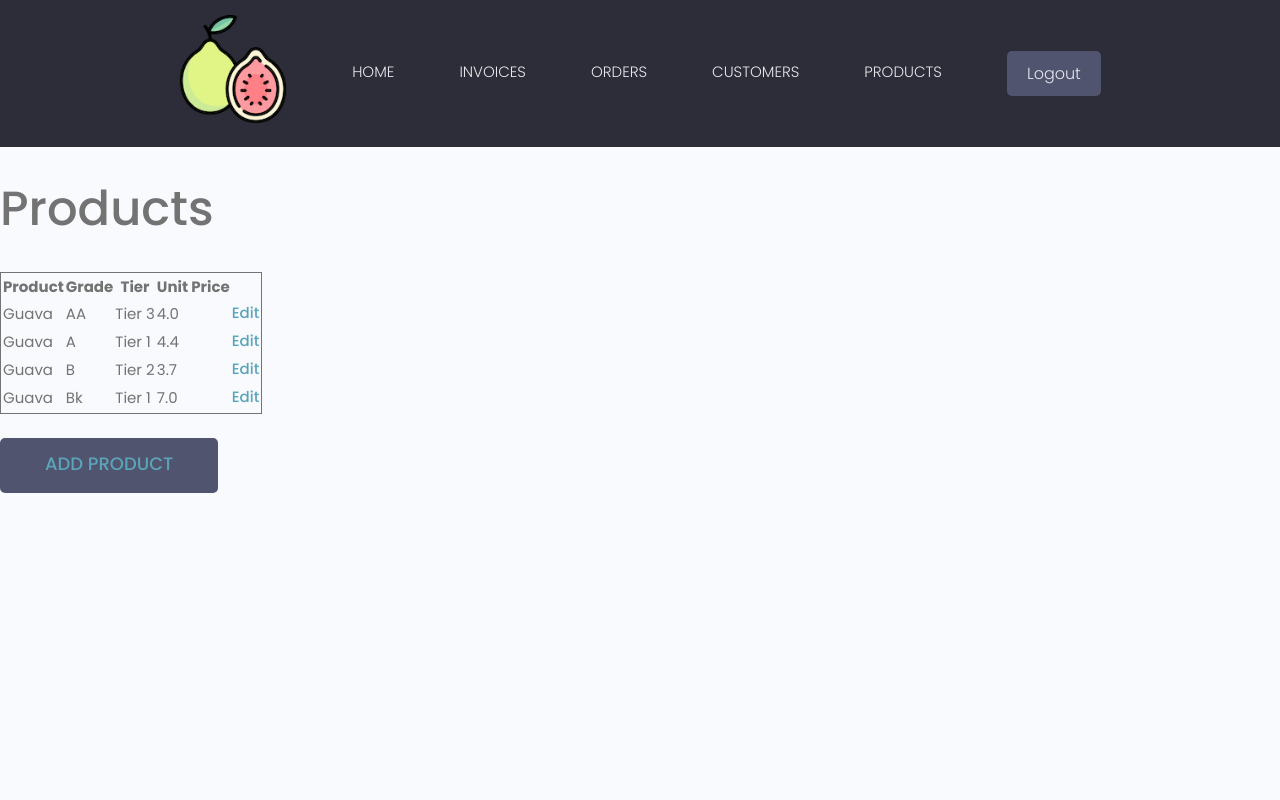
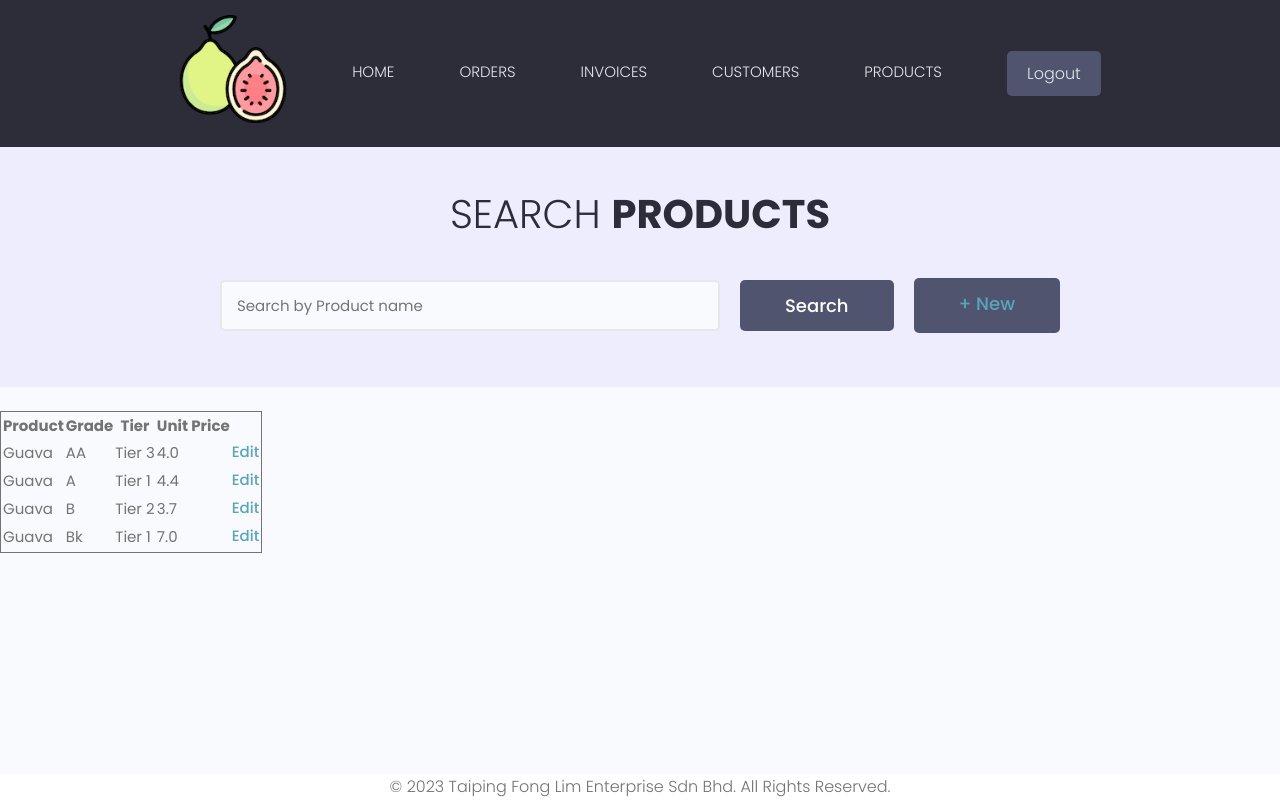
Before and after one commit to ScottKoh04/FLAPP, a Django app: page /products/ in a window 1280 px wide. Run offline with Django 4.2, Linux system fonts and the light colour scheme; a user stored in the database is signed in; data comes from the database, SQL or seed files in the repository; both versions use the stored data as it was after the commit; some libraries are stand-ins or nearby versions.

Commit message:
initial baseline for project

```diff
--- a/products/utilities.py
+++ b/products/utilities.py
@@ -1,4 +1,4 @@
-from .models import Order, Invoice
+from .models import Order, Invoice, Customer, Product
 from django.db.models import Q
 from django.core.paginator import Paginator, PageNotAnInteger, EmptyPage
 from django.views import View
@@ -9,31 +9,47 @@ from django.http import HttpResponse
 from django.template.loader import get_template
 from xhtml2pdf import pisa
 
-def searchOrders(request):
+def searchItems(request, search_type):
     search_query = ''
 
     if request.GET.get('search_query'):
         search_query = request.GET.get('search_query')
+        print(search_query)
+    if search_type == 'search_order':
+        orders = Order.objects.distinct().filter(
+            Q(customer__firstname__icontains=search_query) |
+            Q(product__productName__icontains=search_query)
+        )
+        return orders, search_query
 
-    orders = Order.objects.distinct().filter(
-        Q(customer__firstname__icontains=search_query) |
-        Q(product__productName__icontains=search_query)
-    )
-    return orders, search_query
+    elif search_type == 'search_customer':
+        customers = Customer.objects.distinct().filter(
+            Q(firstname__icontains=search_query) |
+            Q(lastname__icontains=search_query) |
+            Q(companyName__icontains=search_query)
+        )
+        return customers, search_query
 
-def paginateOrders(request, orders):
+    elif search_type == 'search_product':
+        products = Product.objects.distinct().filter(
+            Q(productName__icontains=search_query)
+        )
+        return products, search_query
+
+
+def paginateItems(request, items):
     page = request.GET.get('page')
     results = 10
-    paginator = Paginator(orders, results)
+    paginator = Paginator(items, results)
 
     try:
-        orders = paginator.page(page)
+        items = paginator.page(page)
     except PageNotAnInteger:
         page = 1
-        orders = paginator.page(page)
+        items = paginator.page(page)
     except EmptyPage:
         page = paginator.num_pages
-        orders = paginator.page(page)
+        items = paginator.page(page)
 
     leftIndex = int(page) - 4
 
@@ -47,4 +63,4 @@ def paginateOrders(request, orders):
 
     custom_range = range(leftIndex, rightIndex)
 
-    return custom_range, orders
+    return custom_range, items
--- a/products/views.py
+++ b/products/views.py
@@ -8,7 +8,7 @@ from django.contrib.auth.decorators import login_required
 from django.contrib import messages
 from django.core.paginator import Paginator, PageNotAnInteger, EmptyPage
 from django.db.models import Q
-from .utilities import searchOrders, paginateOrders
+from .utilities import searchItems, paginateItems
 from .filters import OrderFilter
 from django.template import RequestContext
 
@@ -53,8 +53,9 @@ def home(request):
 
 @login_required(login_url='login')
 def products(request):
-    products = Product.objects.all()
-    context = {'products':products}
+    products, search_query = searchItems(request, 'search_product')
+    custom_range, products = paginateItems(request, products)
+    context = {'products': products, 'search_query': search_query, 'custom_range': custom_range}
     return render(request, 'products.html', context)
 @login_required(login_url='login')
 def createProduct(request):
@@ -85,8 +86,8 @@ def updateProduct(request, pk):
 
 @login_required(login_url='login')
 def orders(request):
-    orders, search_query = searchOrders(request)
-    custom_range, orders = paginateOrders(request, orders)
+    orders, search_query = searchItems(request, 'search_order')
+    custom_range, orders = paginateItems(request, orders)
     context = {'orders': orders, 'search_query': search_query, 'custom_range': custom_range}
     return render(request, 'orders.html', context)
 
@@ -256,8 +257,9 @@ def generateInvoices(request):
 
 @login_required(login_url='login')
 def customers(request):
-    customers = Customer.objects.all()
-    context = {'customers': customers}
+    customers, search_query = searchItems(request, 'search_customer')
+    custom_range, customers = paginateItems(request, customers)
+    context = {'customers': customers, 'search_query': search_query, 'custom_range': custom_range}
     return render(request, 'customers.html', context)
 @login_required(login_url='login')
 def createCustomer(request):
--- a/templates/customer_form.html
+++ b/templates/customer_form.html
@@ -8,7 +8,7 @@
             <div class="formWrapper">
 
                 <br>
-                <h1>Customer</h1>
+                <h1>New Customer</h1>
                 <form class="form" method="POST">
                     {% csrf_token %}
 
--- a/templates/footer.html
+++ b/templates/footer.html
@@ -1 +1,17 @@
-<p>footer</p>
+<style>
+.footer {
+  position: fixed;
+  left: 0;
+  bottom: 0;
+  width: 100%;
+  background-color: white;
+  color: white;
+  text-align: center;
+}
+</style>
+
+<br>
+<div class="footer">
+    <p>© 2023 Taiping Fong Lim Enterprise Sdn Bhd. All Rights Reserved.</p>
+</div>
+<br>
--- a/templates/main.html
+++ b/templates/main.html
@@ -11,10 +11,6 @@
   <link rel="stylesheet" href="https://cdn.iconmonstr.com/1.3.0/css/iconmonstr-iconic-font.min.css" />
   <link rel="stylesheet" href="{% static 'uikit/styles/uikit.css' %}" />
   <link rel="stylesheet" href="{% static 'styles/app.css' %}" />
-
-    <!-- bootstrap -->
-
-    <title>Foong Lim Enterprise!</title>
 
 </head>
 
@@ -34,6 +30,8 @@
     {% block content %}
 
     {% endblock content %}
+
+    {% include 'footer.html' %}
 </body>
 
 <script src="{% static 'uikit/app.js' %}"></script>
--- a/templates/navbar.html
+++ b/templates/navbar.html
@@ -18,8 +18,8 @@
             <li class="header__menuItem"><a href="{% url 'home' %}">HOME</a></li>
 
             {% if request.user.is_authenticated %}
-                <li class="header__menuItem"><a href="{% url 'invoices' %}">INVOICES</a></li>
-                <li class="header__menuItem"><a href="{% url 'orders' %}">ORDERS</a></li>
+          <li class="header__menuItem"><a href="{% url 'orders' %}">ORDERS</a></li>
+          <li class="header__menuItem"><a href="{% url 'invoices' %}">INVOICES</a></li>
           <li class="header__menuItem"><a href="{% url 'customers' %}">CUSTOMERS</a></li>
           <li class="header__menuItem"><a href="{% url 'products' %}">PRODUCTS</a></li>
 
--- a/templates/order_form.html
+++ b/templates/order_form.html
@@ -8,7 +8,7 @@
             <div class="formWrapper">
 
                 <br>
-                <h1>Order</h1>
+                <h1>New Order</h1>
                 <form class="form" method="POST">
                     {% csrf_token %}
 
--- a/templates/product_form.html
+++ b/templates/product_form.html
@@ -8,7 +8,7 @@
             <div class="formWrapper">
 
                 <br>
-                <h1>Product</h1>
+                <h1>New Product</h1>
                 <form class="form" method="POST">
                     {% csrf_token %}
 
--- a/templates/products.html
+++ b/templates/products.html
@@ -1,9 +1,30 @@
 {% extends 'main.html' %}
 
 {% block content %}
+<main class="projects">
+    <section class="hero-section text-center">
+    <div class="container container--narrow">
+      <div class="hero-section__box">
+        <h2>Search <span>Products</span></h2>
+      </div>
+
+      <div class="hero-section__search">
+        <form id='searchForm' class="form" action="{% url 'products' %}" method="get">
+          <div class="form__field">
+            <label for="formInput#search">Search By Product name </label>
+            <input class="input input--text" id="formInput#search" type="text" name="search_query"
+              value="{{ search_query }}"
+                   placeholder="Search by Product name" />
+          </div>
+
+          <input class="btn btn--sub btn--lg" type="submit" value="Search" /><h1 class="btn btn--sub btn--lg" type="button" value="ADD PRODUCT"><a href="{% url 'create-product' %}">+ New</a></h1>
+
+        </form>
+      </div>
+    </div>
+  </section>
 <br>
-    <h1>Products</h1>
-<br>
+
     <table class="table table-striped table-hover table-bordered">
         <tr>
             <th>Product</th>
@@ -22,6 +43,8 @@
         {% endfor %}
     </table>
     <br>
-    <h1 class="btn btn--sub btn--lg" type="button" value="ADD PRODUCT"><a href="{% url 'create-product' %}">ADD PRODUCT</a></h1>
 
+        {% include 'pagination.html' with queryset=products custom_range=custom_range %}
+
+</main>
 {% endblock content %}
```
Also changed, not shown: templates/customers.html (+26 -3 lines), templates/orders.html (+4 -5 lines), db.sqlite3.
